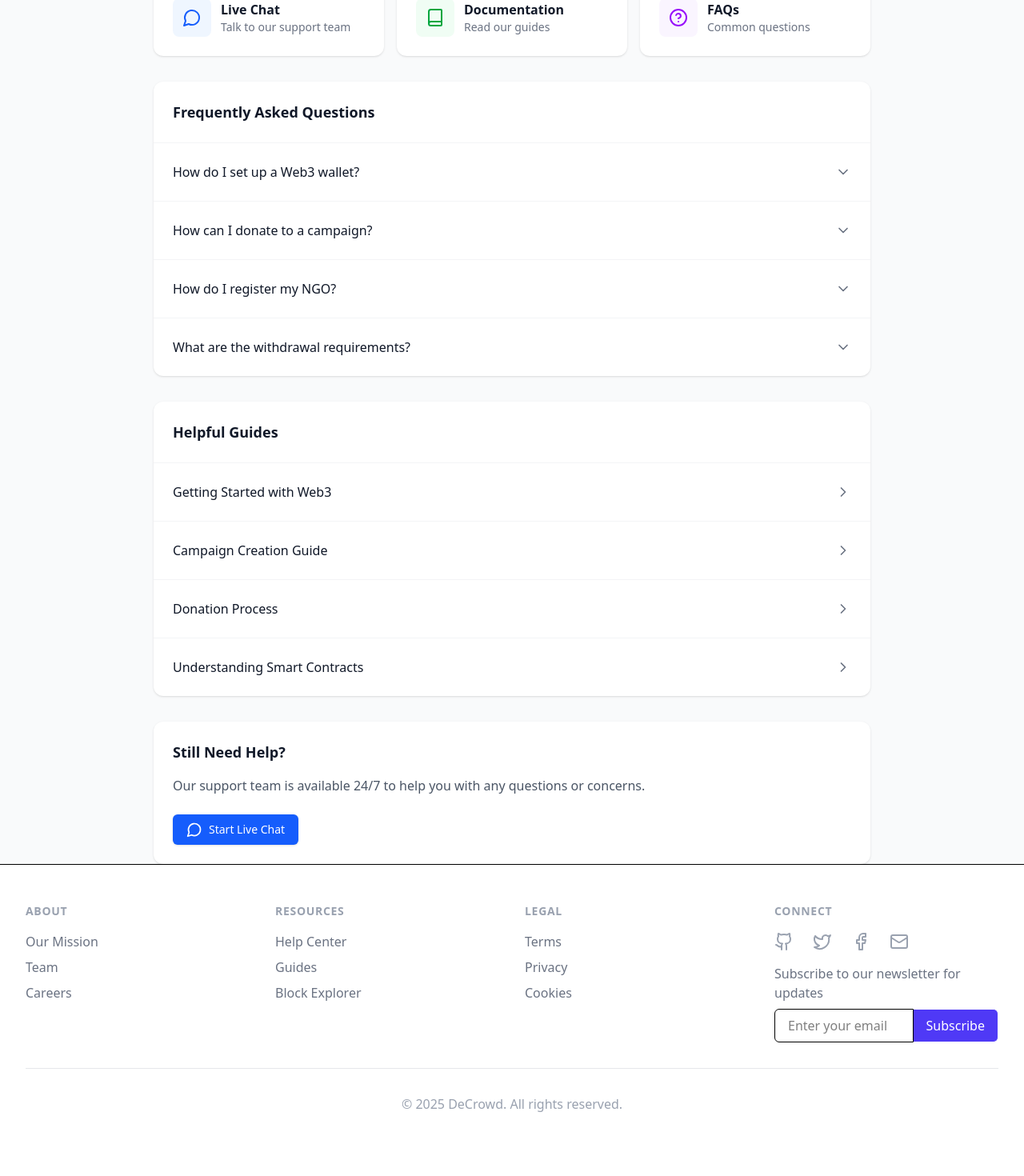
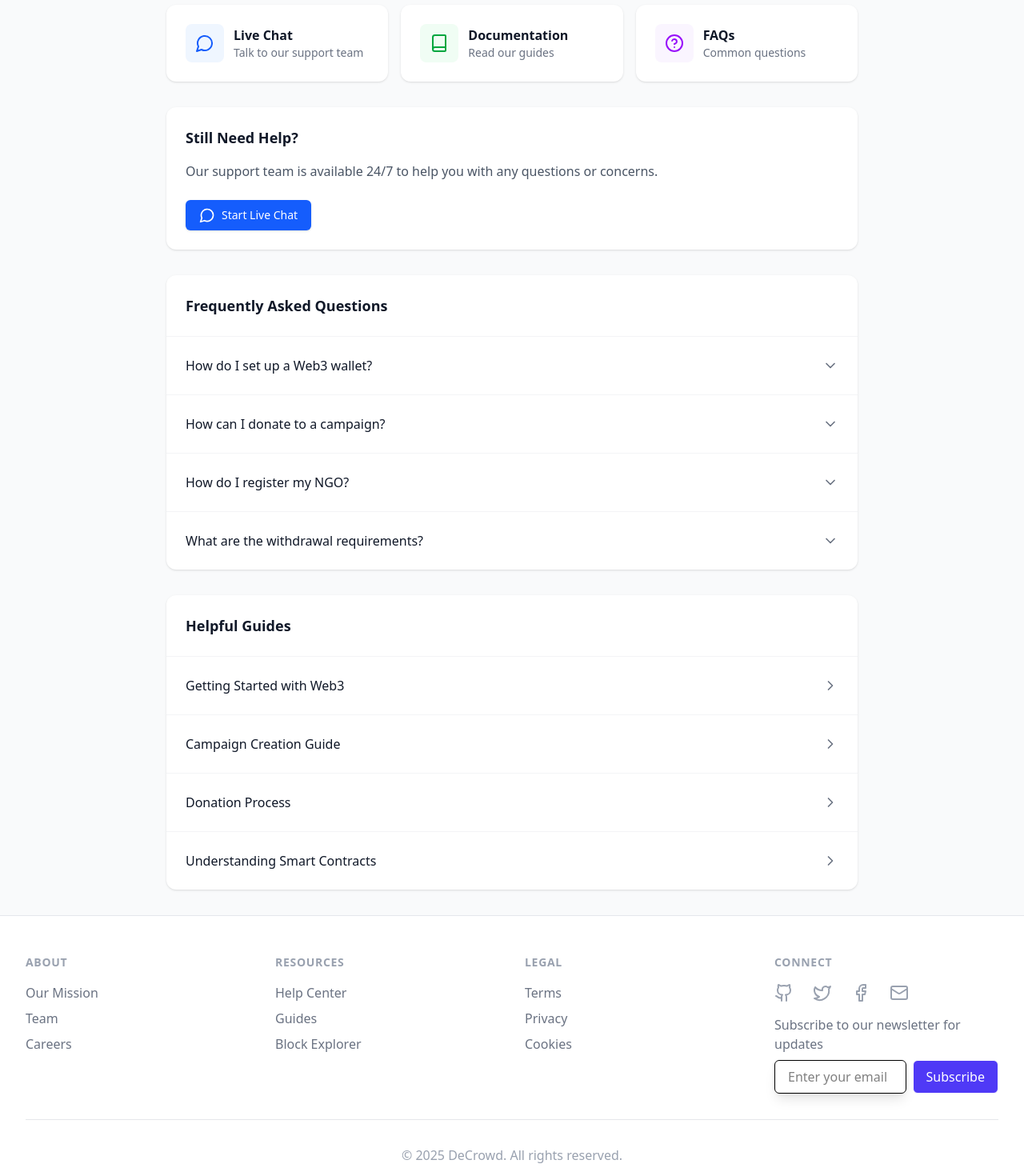
Before and after one commit to Bayyana-kiran/Crowd-Funding-App, a React (Vite) app: page /help in a window 1280 px wide. Shown: the part 186-1656 px from the top of the page at 80% size. Before the commit the page ends 1626 px from the top, so only its background shows below. Built offline with nearby package versions, Linux system fonts and the light colour scheme.

Commit message:
ui-adjusted

```diff
--- a/src/components/layout/Footer.jsx
+++ b/src/components/layout/Footer.jsx
@@ -1,10 +1,10 @@
-import React from 'react';
+// import React from 'react';
 import { Link } from 'react-router-dom';
 import { Github, Twitter, Facebook, Mail } from 'lucide-react';
 
 function Footer() {
   return (
-    <footer className="bg-white border-t">
+    <footer className="bg-white border-t border-gray-200">
       <div className="max-w-7xl mx-auto py-12 px-4 sm:px-6 lg:px-8">
         <div className="grid grid-cols-1 md:grid-cols-4 gap-8">
           <div className="space-y-4">
@@ -93,12 +93,12 @@ function Footer() {
                 <form className="mt-2 flex">
               <input
                 type="email"
-                  className="w-full px-4 py-2 border rounded-l-md focus:outline-none focus:ring-2 focus:ring-indigo-500"
+                className="w-full px-4 py-2 border rounded-md focus:outline-none focus:ring-2 focus:ring-indigo-500 shadow-lg"
                 placeholder="Enter your email"
               />
               <button
                 type="submit"
-                  className="px-4 py-2 border border-l-0 rounded-r-md bg-indigo-600 text-white hover:bg-indigo-700 focus:outline-none focus:ring-2 focus:ring-indigo-500"
+                className="ml-2 px-4 py-2 border rounded-md bg-indigo-600 text-white hover:bg-indigo-700 focus:outline-none focus:ring-2 focus:ring-indigo-500"
               >
                 Subscribe
               </button>
--- a/src/pages/Explorer.jsx
+++ b/src/pages/Explorer.jsx
@@ -33,7 +33,7 @@ const Explorer = () => {
   ];
 
   return (
-    <div className="space-y-6">
+    <div className="max-w-4xl mx-auto space-y-6 py-8 px-">
       <div>
         <h1 className="text-2xl font-bold text-gray-900">Blockchain Explorer</h1>
         <p className="mt-2 text-gray-600">Search and track all transactions on the platform</p>
@@ -47,12 +47,12 @@ const Explorer = () => {
               <Search className="h-5 w-5 text-gray-400" />
             </div>
             <input
-              type="text"
-              value={searchTerm}
-              onChange={(e) => setSearchTerm(e.target.value)}
-              className="block w-full pl-10 pr-3 py-2 border border-gray-300 rounded-md leading-5 bg-white placeholder-gray-500 focus:outline-none focus:placeholder-gray-400 focus:ring-1 focus:ring-blue-500 focus:border-blue-500 sm:text-sm"
-              placeholder="Search by address, transaction hash, or campaign name"
-            />
+  type="text"
+  value={searchTerm}
+  onChange={(e) => setSearchTerm(e.target.value)}
+  className="block w-full pl-10 pr-3 py-2 border border-gray-300 rounded-md leading-5 bg-white placeholder-gray-500 focus:outline-none focus-visible:ring-2 focus-visible:ring-blue-500 focus-visible:border-blue-500 sm:text-sm"
+  placeholder="Search by address, transaction hash, or campaign name"
+/>
           </div>
           <div className="flex items-center space-x-4">
             <div className="relative">
--- a/src/pages/HelpSupport.jsx
+++ b/src/pages/HelpSupport.jsx
@@ -1,4 +1,4 @@
-import React from 'react';
+import React, { useRef } from 'react';
 import { MessageCircle, Book, HelpCircle, ChevronDown, ChevronUp } from 'lucide-react';
 
 const HelpSupport = () => {
@@ -30,8 +30,15 @@ const HelpSupport = () => {
     { title: 'Understanding Smart Contracts', link: '#' }
   ];
 
+  const liveChatRef = useRef(null);
+  const faqRef = useRef(null);
+
+  const scrollToSection = (ref) => {
+    ref.current.scrollIntoView({ behavior: 'smooth' });
+  };
+
   return (
-    <div className="max-w-4xl mx-auto space-y-8">
+    <div className="max-w-4xl mx-auto space-y-8 py-8 px-4">
       <div>
         <h1 className="text-2xl font-bold text-gray-900">Help & Support</h1>
         <p className="mt-2 text-gray-600">Find answers to common questions and learn how to use our platform</p>
@@ -39,7 +46,7 @@ const HelpSupport = () => {
 
       {/* Quick Actions */}
       <div className="grid grid-cols-1 md:grid-cols-3 gap-4">
-        <div className="bg-white p-6 rounded-xl shadow-sm hover:shadow-md transition-shadow">
+        <div className="bg-white p-6 rounded-xl shadow-sm hover:shadow-md transition-shadow" onClick={() => scrollToSection(liveChatRef)}>
           <div className="flex items-center space-x-3">
             <div className="p-3 bg-blue-50 rounded-lg">
               <MessageCircle className="w-6 h-6 text-blue-600" />
@@ -61,7 +68,7 @@ const HelpSupport = () => {
             </div>
           </div>
         </div>
-        <div className="bg-white p-6 rounded-xl shadow-sm hover:shadow-md transition-shadow">
+        <div className="bg-white p-6 rounded-xl shadow-sm hover:shadow-md transition-shadow" onClick={() => scrollToSection(faqRef)}>
           <div className="flex items-center space-x-3">
             <div className="p-3 bg-purple-50 rounded-lg">
               <HelpCircle className="w-6 h-6 text-purple-600" />
@@ -74,8 +81,20 @@ const HelpSupport = () => {
         </div>
       </div>
 
+      {/* Live Chat */}
+      <div ref={liveChatRef} className="bg-white rounded-xl shadow-sm p-6">
+        <h2 className="text-lg font-semibold text-gray-900 mb-4">Still Need Help?</h2>
+        <p className="text-gray-600 mb-6">
+          Our support team is available 24/7 to help you with any questions or concerns.
+        </p>
+        <button className="inline-flex items-center px-4 py-2 border border-transparent text-sm font-medium rounded-md shadow-sm text-white bg-blue-600 hover:bg-blue-700">
+          <MessageCircle className="w-5 h-5 mr-2" />
+          Start Live Chat
+        </button>
+      </div>
+
       {/* FAQs */}
-      <div className="bg-white rounded-xl shadow-sm">
+      <div ref={faqRef} className="bg-white rounded-xl shadow-sm">
         <div className="p-6 border-b border-gray-100">
           <h2 className="text-lg font-semibold text-gray-900">Frequently Asked Questions</h2>
         </div>
@@ -119,18 +138,6 @@ const HelpSupport = () => {
           ))}
         </div>
       </div>
-
-      {/* Contact Support */}
-      <div className="bg-white rounded-xl shadow-sm p-6">
-        <h2 className="text-lg font-semibold text-gray-900 mb-4">Still Need Help?</h2>
-        <p className="text-gray-600 mb-6">
-          Our support team is available 24/7 to help you with any questions or concerns.
-        </p>
-        <button className="inline-flex items-center px-4 py-2 border border-transparent text-sm font-medium rounded-md shadow-sm text-white bg-blue-600 hover:bg-blue-700">
-          <MessageCircle className="w-5 h-5 mr-2" />
-          Start Live Chat
-        </button>
-      </div>
     </div>
   );
 };
```
Lines whose indentation alone changed are shown as unchanged.
